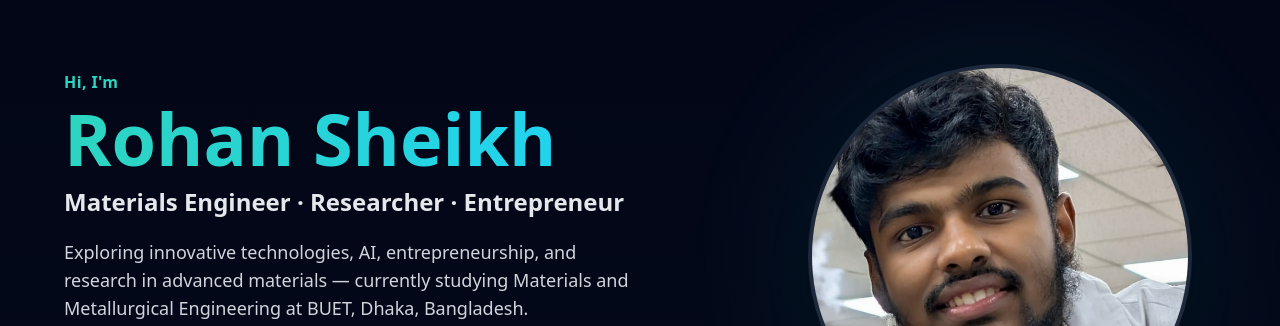
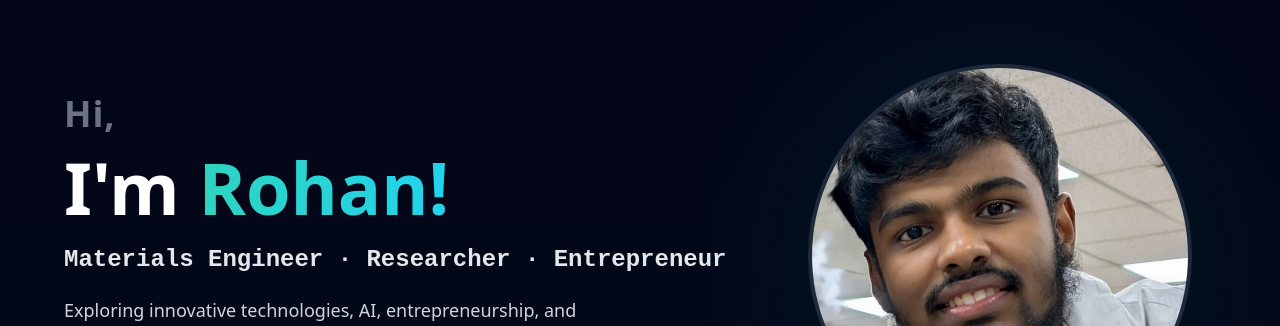
Before and after one commit to rohan-sheikh05/Personal_Website, a React (Create React App) app: page / in a window 1280 px wide. Shown: the part 133-459 px from the top of the page. Built offline with nearby package versions, Linux system fonts and the light colour scheme; no server answers; the database is empty.

Commit message:
problem solving

```diff
--- a/public/index.html
+++ b/public/index.html
@@ -1,7 +1,6 @@
 <!doctype html>
 <html lang="en">
 <head>
-  <script src="https://cdn.tailwindcss.com"></script>
   <meta charset="utf-8" />
   <meta name="viewport" content="width=device-width,initial-scale=1,shrink-to-fit=no" />
   <meta name="theme-color" content="#000000" />
--- a/src/components/Hero.jsx
+++ b/src/components/Hero.jsx
@@ -106,18 +106,18 @@ export default function Hero() {
 
         {/* Text content */}
         <div className="order-2 md:order-1 md:col-span-3 flex flex-col items-center md:items-start text-center md:text-left">
-          <motion.p {...fadeUp(0)} className="text-teal-400 font-semibold tracking-wide mb-2">
-            Hi, I'm
+          <motion.p {...fadeUp(0)} className="text-gray-500 text-4xl font-bold tracking-wide mb-2">
+            Hi,
           </motion.p>
 
           <motion.h1
             {...fadeUp(0.1)}
-            className="text-5xl sm:text-6xl md:text-7xl font-extrabold leading-tight bg-clip-text text-transparent bg-gradient-to-r from-teal-400 to-cyan-400"
+            className="text-white text-5xl sm:text-6xl md:text-7xl font-semibold "
           >
-            Rohan Sheikh
+            I'm <span className="font-extrabold leading-tight bg-clip-text text-transparent bg-gradient-to-r from-teal-400 to-cyan-400 ">Rohan!</span>
           </motion.h1>
 
-          <motion.h2 {...fadeUp(0.2)} className="mt-3 text-xl sm:text-2xl font-semibold text-gray-200">
+          <motion.h2 {...fadeUp(0.2)} className="mt-3 text-xl font-code sm:text-2xl font-semibold text-gray-200">
             Materials Engineer · Researcher · Entrepreneur
           </motion.h2>
 
@@ -143,7 +143,7 @@ export default function Hero() {
             </div>
           </motion.div>
 
-          {/* CTAs */}
+          {/* CTAs
           <motion.div {...fadeUp(0.55)} className="flex flex-wrap gap-4 mt-8">
             <a
               href="#projects"
@@ -157,7 +157,7 @@ export default function Hero() {
             >
               Get In Touch
             </a>
-          </motion.div>
+          </motion.div>*/}
         </div>
       </div>
     </section>
--- a/src/index.css
+++ b/src/index.css
@@ -2,3 +2,4 @@
 @tailwind components;
 @tailwind utilities;
 @import url('https://fonts.googleapis.com/css2?family=Orbitron:wght@400;500;700&display=swap');
+@import url('https://fonts.googleapis.com/css2?family=Fira+Code:wght@300;400;500;600;700&display=swap');
--- a/tailwind.config.js
+++ b/tailwind.config.js
@@ -6,6 +6,7 @@ module.exports = {
       fontFamily: {
         // You can name this whatever you want
         'future': ['Orbitron', 'sans-serif'],
+        'code': ['Fira Code', 'monospace'],
       },
 
     },
```
